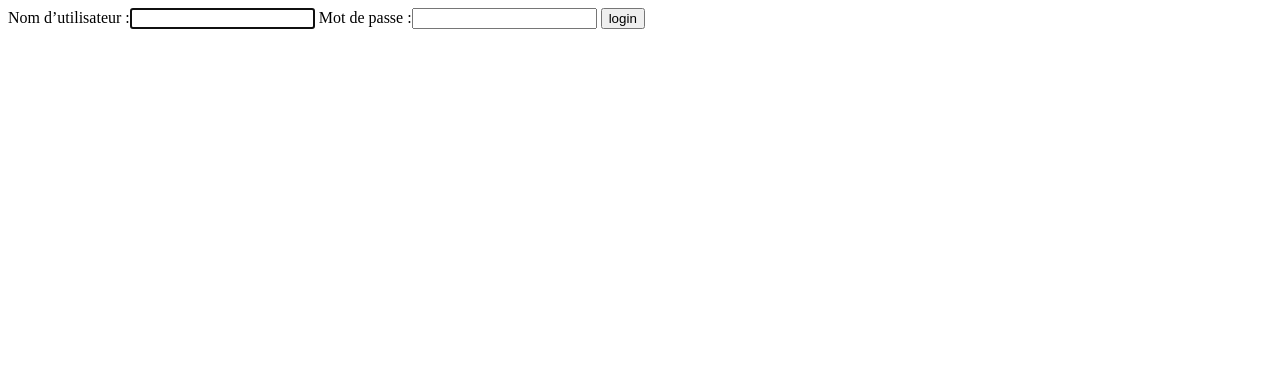
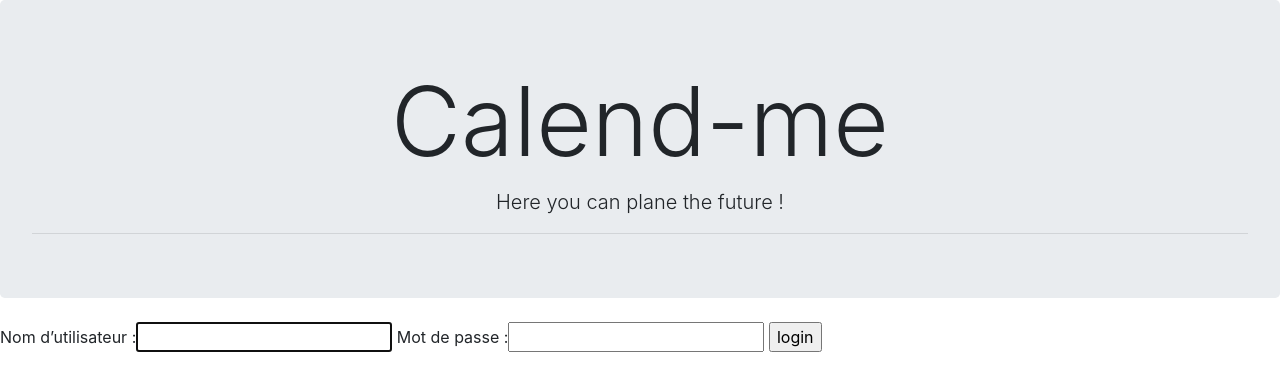
Before and after one commit to Emilie-Thome/Projet_Application_Web, a Django app: page /accounts/login/ in a window 1280 px wide. Shown: the top 391 px of the page. Run offline with Django 3.2, Linux system fonts and the light colour scheme; some libraries are stand-ins or nearby versions.

Commit message:
ajout d'une base de template

```diff
--- a/projet_application_web/projet_application_web/settings.py
+++ b/projet_application_web/projet_application_web/settings.py
@@ -124,5 +124,8 @@ STATICFILES_DIRS = (
     os.path.join(BASE_DIR, "static"),
 )
 
+LOGIN_REDIRECT_URL = '/accounts/profile/'
+LOGOUT_REDIRECT_URL = '/accounts/login/'
+
 MEDIA_ROOT = os.path.join(BASE_DIR, 'media/')
 MEDIA_URL = os.path.join(BASE_DIR, 'media/')
--- /dev/null
+++ b/projet_application_web/templates/base.html
@@ -0,0 +1,41 @@
+<!DOCTYPE html>
+<html lang="en">
+<head>
+  <!-- Title -->
+  <title>{% block title %}Calend-me{% endblock %}</title>
+
+  <meta charset="utf-8">
+  <meta name="viewport" content="width=device-width, initial-scale=1">
+  <link rel="stylesheet" href="https://maxcdn.bootstrapcdn.com/bootstrap/4.4.1/css/bootstrap.min.css">
+  <script src="https://ajax.googleapis.com/ajax/libs/jquery/3.4.1/jquery.min.js"></script>
+  <script src="https://cdnjs.cloudflare.com/ajax/libs/popper.js/1.16.0/umd/popper.min.js"></script>
+  <script src="https://maxcdn.bootstrapcdn.com/bootstrap/4.4.1/js/bootstrap.min.js"></script>
+</head>
+<body>
+
+<!-- Header -->
+<header>
+  {% block header %}
+  <div class="jumbotron text-center mb-4 ">
+    <h1 class="display-1">Calend-me</h1>
+    <p class="lead">Here you can plane the future !</p>
+    <hr class="my-0">
+  </div>
+  {% endblock %}
+</header>
+
+
+<!-- Page Content -->
+<section id="content">
+  {% block content %}{% endblock %}
+</section>
+
+<!-- Footer -->
+<footer>
+  {% block footer %}
+  {% endblock %}
+</footer>
+
+
+</body>
+</html>
--- a/projet_application_web/templates/registration/login.html
+++ b/projet_application_web/templates/registration/login.html
@@ -1,6 +1,10 @@
+{% extends "base.html" %}
+
+{% block content %}
     <form method="post" action="{% url 'login' %}">
         {% csrf_token %}
         {{ form }}
         <input type="submit" value="login">
         <input type="hidden" name="next" value="{{ next }}">
     </form>
+{% endblock %}
```
Lines whose indentation alone changed are shown as unchanged.
